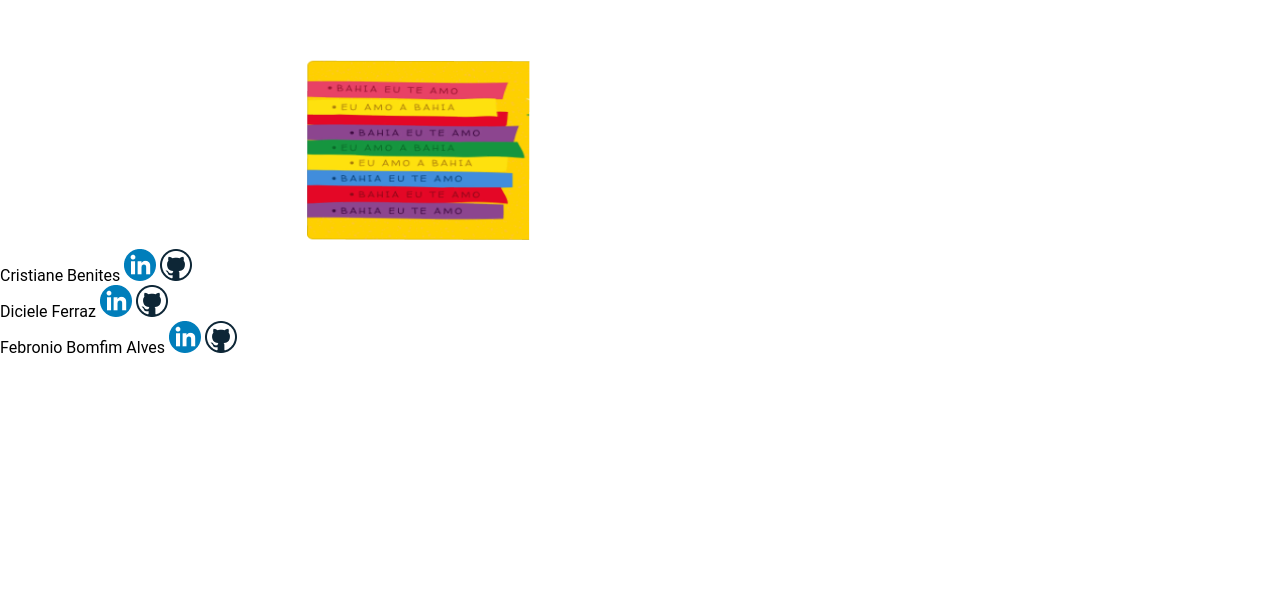
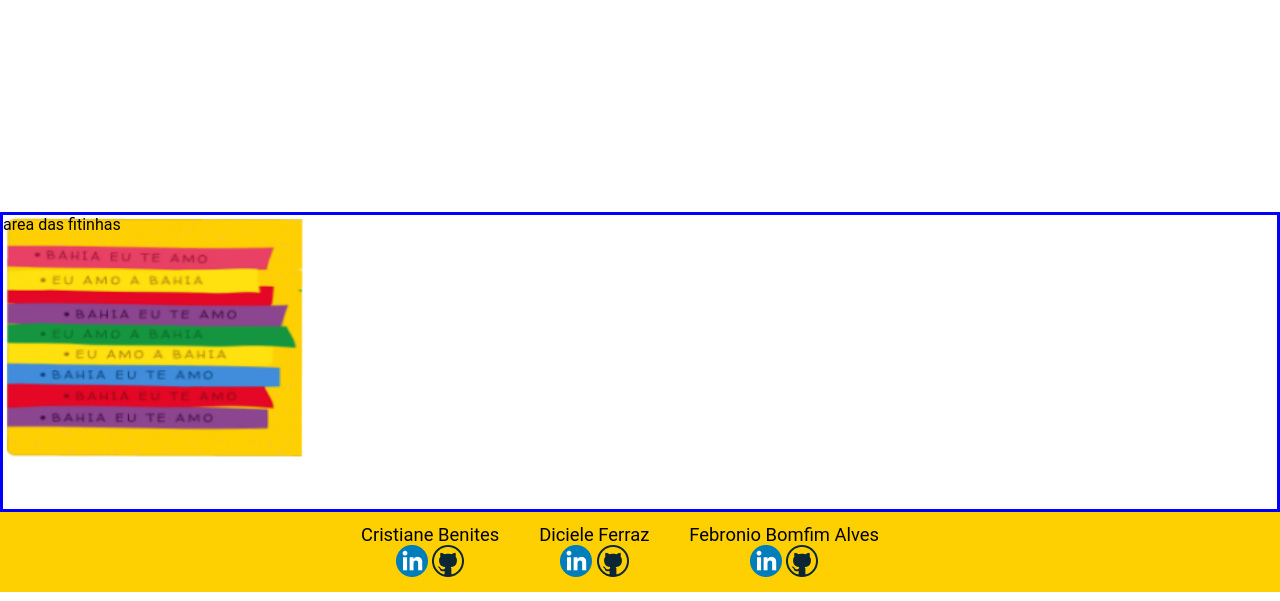
Before and after one commit to fba-boni/FE1CP01, a plain HTML site: page index.html in a window 1280 px wide. Shown: the part 1460-2061 px from the top of the page. Before the commit the page ends 1817 px from the top, so only its background shows below. Drawn offline with Linux system fonts and the light colour scheme.

Commit message:
Ajuste do Footer e outros detalhes

```diff
--- a/css/style.css
+++ b/css/style.css
@@ -60,9 +60,9 @@ section{
     width: 300px;
     height: 500px;
     margin-left: 30px;
-    text-align: justify;
+    text-align: center;
     border: solid 3px blue;
-    padding: 10px;
+    padding: 5px;
 }
 
 .card .bg1, .bg2, .bg3{
@@ -83,6 +83,33 @@ section{
     background-image: url(/img/CURIOSIDADES3.png);
 }
 
+.fitinhas{
+    height: 300px;
+    width: 100%;
+    border: solid 3px blue;
+    background-image: url(/img/fundofitinhas.png);
+    background-repeat: no-repeat;
+    background-size: 300px;
+}
+
 footer{
+    background-color: #FED001;
     display: flex;
+    justify-content: center;
+    align-items: center;
+    height: 80px;
+    padding: 0px 40px;
 }
+
+footer ul{
+    display: flex;
+    justify-content: center;
+    list-style: none;
+    margin-right: 40px;
+    font-size: 1.15rem;
+}
+
+footer ul li{
+    padding: 20px;
+    text-align: center;
+}
--- a/index.html
+++ b/index.html
@@ -10,15 +10,15 @@
 <body>
 
     <header>
-        <img src="img/logoBahia.png" alt="Bahia">
+        <img src="img/logoBahia.png" alt="Bahia" id="home">
         <ul>
-            <li><button><a href="">Home</a></button></li>
-            <li><button><a href="">Curiosidades</a></button></li>
-            <li><button><a href="">Vídeo</a></button></li>
+            <li><button><a href="#home">Home</a></button></li>
+            <li><button><a href="#curiosidades">Curiosidades</a></button></li>
+            <li><button><a href="#videos">Vídeo</a></button></li>
         </ul>
     </header>
 
-    <h1>Curiosidades do Estado</h1>
+    <h1 id="curiosidades">Curiosidades do Estado</h1>
     <section>
         <div class="card">
             <div class="bg1"></div>
@@ -37,23 +37,25 @@
     <video>
 
     </video>
-    <img src="img/fundofitinhas.png" alt="Fitinhas">
+    <div class="fitinhas">
+        area das fitinhas
+    </div>
     <footer>
         <ul>
             <li>
-                Cristiane Benites
-                <img src="img/imgLinkedin.png" alt="Linkedin">
-                <img src="img/imgGitHub.png" alt="GitHub">
+                Cristiane Benites<br>
+                <a href="" target="_blank"><img src="img/imgLinkedin.png" alt="Linkedin"></a>
+                <a href="" target="_blank"><img src="img/imgGitHub.png" alt="GitHub"></a>
             </li>
             <li>
-                Diciele Ferraz
-                <img src="img/imgLinkedin.png" alt="Linkedin">
-                <img src="img/imgGitHub.png" alt="GitHub">
+                Diciele Ferraz<br>
+                <a href="" target="_blank"><img src="img/imgLinkedin.png" alt="Linkedin"></a>
+                <a href="" target="_blank"><img src="img/imgGitHub.png" alt="GitHub"></a>
             </li>
             <li>
-                Febronio Bomfim Alves
-                <img src="img/imgLinkedin.png" alt="Linkedin">
-                <img src="img/imgGitHub.png" alt="GitHub">
+                Febronio Bomfim Alves<br>
+                <a href="https://www.linkedin.com/in/fbaboni/" target="_blank"><img src="img/imgLinkedin.png" alt="Linkedin"></a>
+                <a href="https://github.com/fba-boni" target="_blank"><img src="img/imgGitHub.png" alt="GitHub"></a>
             </li>
         </ul>
     </footer>
```
